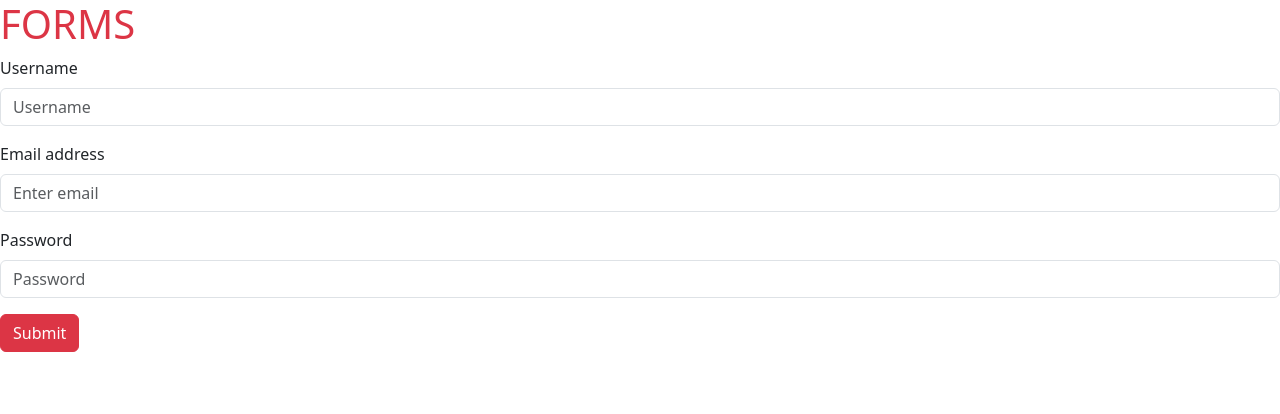
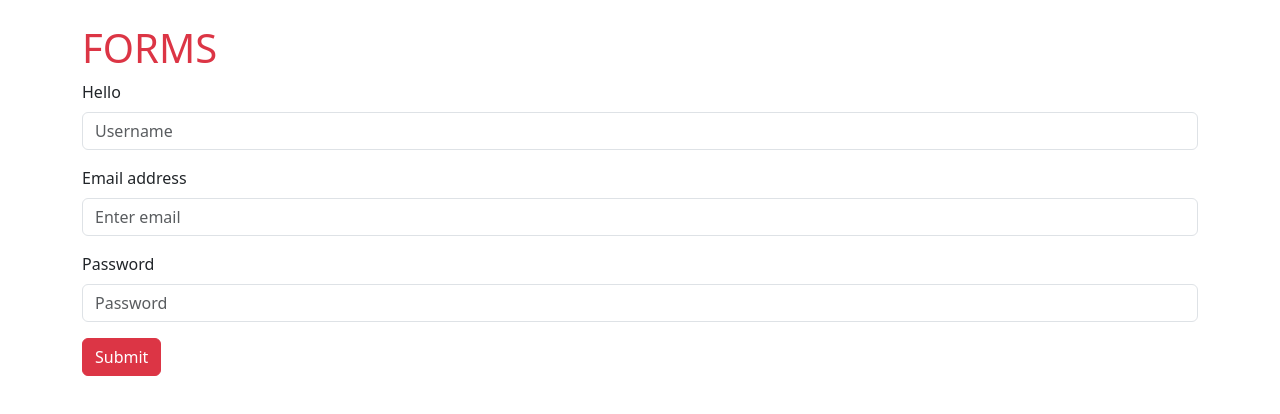
Before and after one commit to psyBeth/Revisions-and-Practices, a React (Create React App) app in the folder react06-forms-otherevents/: page / in a window 1280 px wide. Shown: the top 414 px of the page. Built offline with nearby package versions, Linux system fonts and the light colour scheme.

Commit message:
forms.jsx state

```diff
--- a/react06-forms-otherevents/src/components/1-forms/Forms.jsx
+++ b/react06-forms-otherevents/src/components/1-forms/Forms.jsx
@@ -1,16 +1,26 @@
 import Button from 'react-bootstrap/Button';
 import Form from 'react-bootstrap/Form';
 import Container from 'react-bootstrap/Container'
+import { useState } from 'react';
 
 
 const Forms = () => {
+  const [username, setUsername] = useState("")
+  const [email, setEmail] = useState("")
+  const [password, setPassword] = useState("")
+
+  const handleUsername = (e) => {
+    console.log(e.target.value);
+  }
+
+
   return (
-    <container className="mt-4">
+    <Container className="mt-4">
     <Form>
       <h1 className='text-danger'>FORMS</h1>
       <Form.Group className="mb-3" controlId="username">
-        <Form.Label>Username</Form.Label>
-        <Form.Control type="email" placeholder="Username" />
+        <Form.Label>Hello</Form.Label>
+        <Form.Control type="text" placeholder="Username" onChange={handleUsername}/>
       </Form.Group>
 
       <Form.Group className="mb-3" controlId="email">
@@ -27,7 +37,7 @@ const Forms = () => {
         Submit
       </Button>
     </Form>
-    </container>
+    </Container>
   )
 }
 
```
